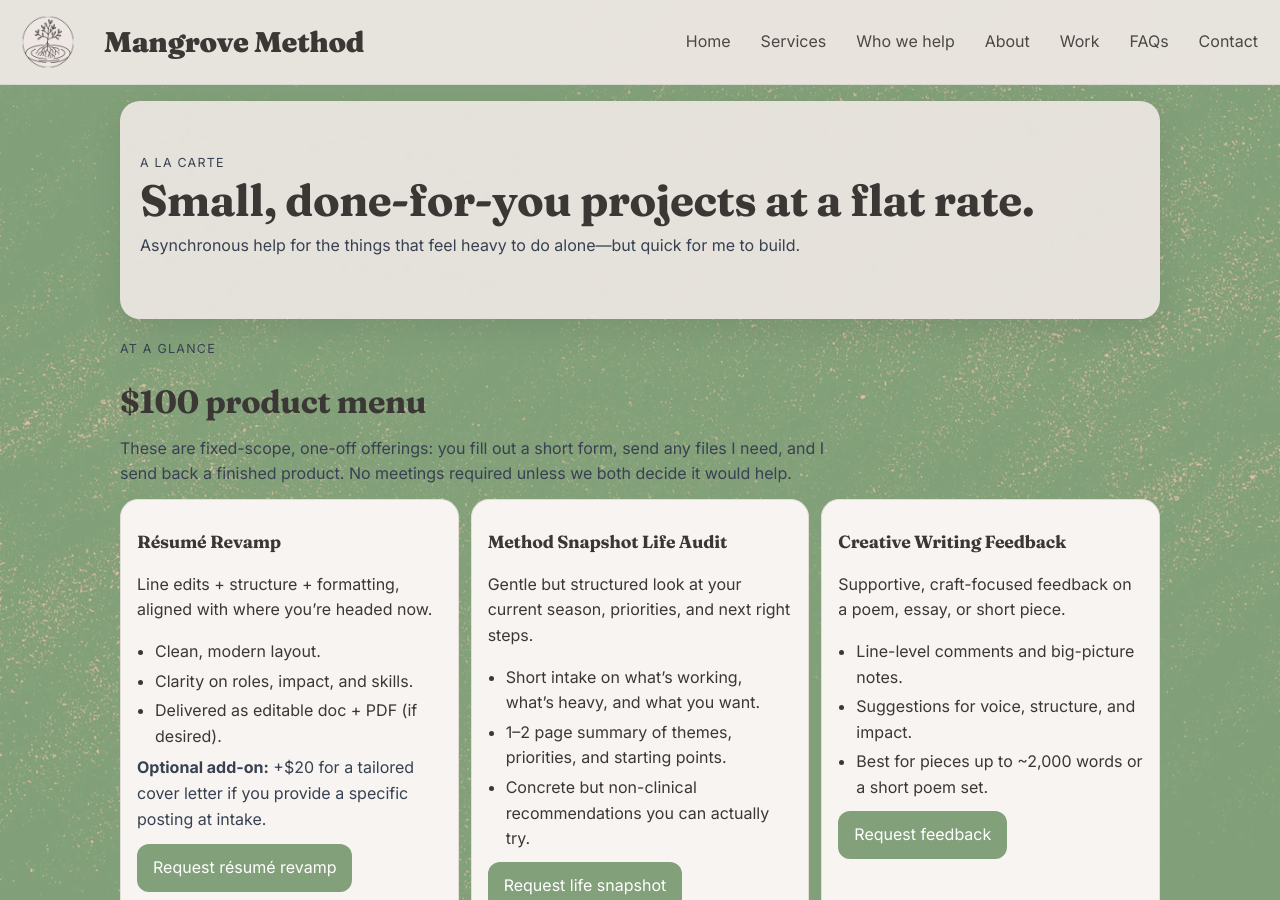
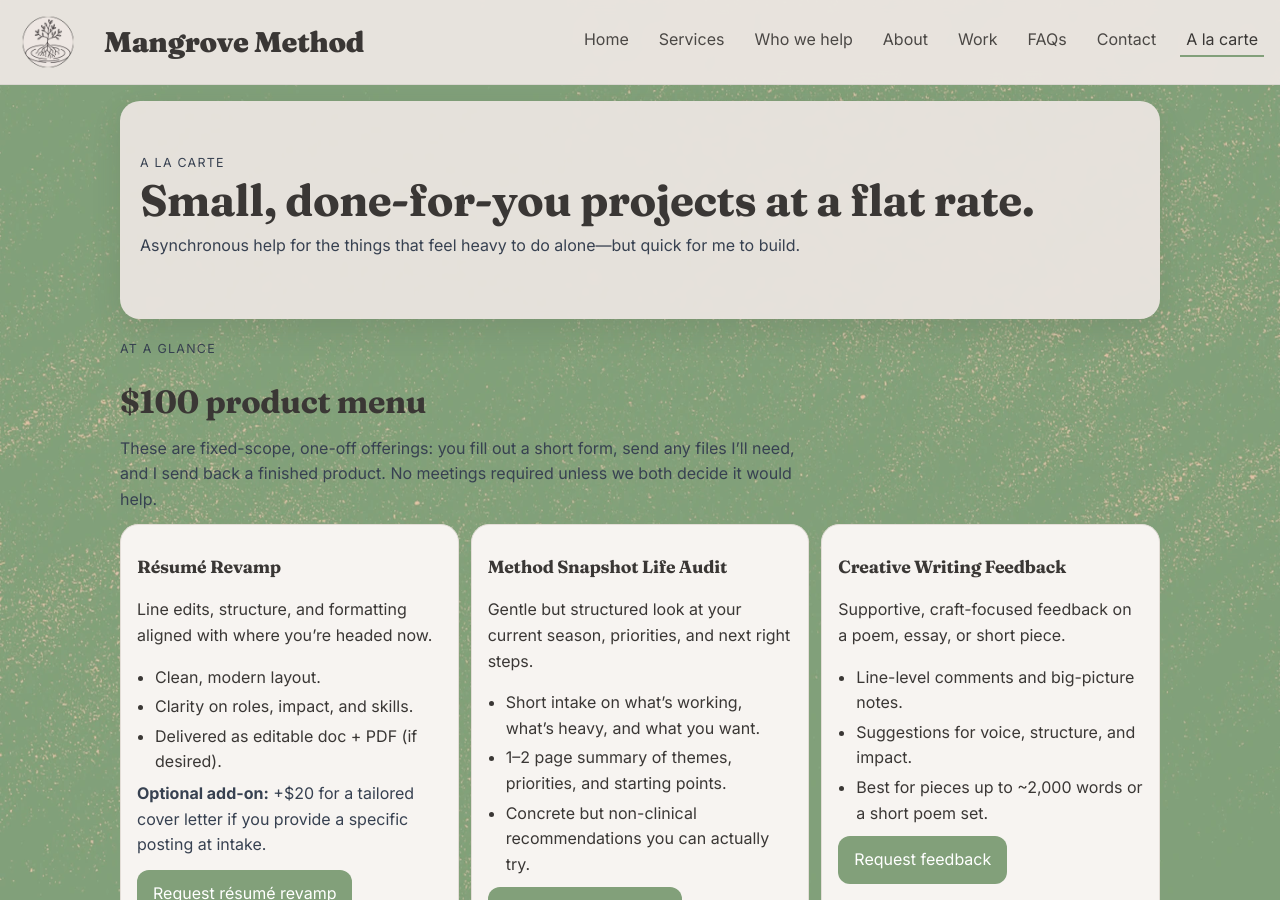
Before and after one commit to elizcurley/github.io, a Jekyll site: the page built from alacarte.md, in a window 1280 px wide and 900 px high. Built offline with Jekyll 4.4.1, drawn with Linux system fonts in a browser that asks for light colours; some of the changed text lies outside the part shown.

Commit message:
Alacarte revise and nav

```diff
--- a/_data/nav.yml
+++ b/_data/nav.yml
@@ -12,3 +12,5 @@
   url: /faqs/
 - title: Contact
   url: /contact/
+- title: A la carte
+  url: /alacarte/
--- a/alacarte.md
+++ b/alacarte.md
@@ -14,19 +14,21 @@
 ## $100 product menu
 
 <p class="sub">
-These are fixed-scope, one-off offerings: you fill out a short form, send any files I need, and I send back a finished product. No meetings required unless we both decide it would help.
+These are fixed-scope, one-off offerings: you fill out a short form, send any files I’ll need, and I send back a finished product. No meetings required unless we both decide it would help.
 </p>
 
 <div class="grid" style="margin-top:8px">
   <div class="card cols-4">
     <h3>Résumé Revamp</h3>
-    <p>Line edits + structure + formatting, aligned with where you’re headed now.</p>
+    <p>Line edits, structure, and formatting aligned with where you’re headed now.</p>
     <ul>
       <li>Clean, modern layout.</li>
       <li>Clarity on roles, impact, and skills.</li>
       <li>Delivered as editable doc + PDF (if desired).</li>
     </ul>
-    <p class="sub"><strong>Optional add-on:</strong> +$20 for a tailored cover letter if you provide a specific posting at intake.</p>
+    <p class="sub">
+      <strong>Optional add-on:</strong> +$20 for a tailored cover letter if you provide a specific posting at intake.
+    </p>
     <p class="cta-row">
       <a class="button" href="https://example.com/resume-form" target="_blank" rel="noopener">Request résumé revamp</a>
     </p>
@@ -66,7 +68,9 @@
       <li>I write a poem or letter in a tone you choose (warm, reflective, celebratory, grief, etc.).</li>
       <li>Delivered as a text document you can print, send, or keep.</li>
     </ul>
-    <p class="sub">Common uses: birthdays, anniversaries, grief, closure, blessings, or “I can’t find the words.”</p>
+    <p class="sub">
+      Common uses: birthdays, anniversaries, grief, closure, blessings, or “I can’t find the words.”
+    </p>
     <p class="cta-row">
       <a class="button" href="https://example.com/commission-form" target="_blank" rel="noopener">Commission a piece</a>
     </p>
@@ -80,7 +84,9 @@
       <li><em>Either</em> a readiness snapshot <em>or</em> a narrative outline/template.</li>
       <li>Concrete notes on where to start, strengthen, or simplify.</li>
     </ul>
-    <p class="sub">Not a full grant-writing engagement, but a focused and usable jumping-off point.</p>
+    <p class="sub">
+      Not a full grant-writing engagement, but a focused and usable jumping-off point.
+    </p>
     <p class="cta-row">
       <a class="button" href="https://example.com/grant-form" target="_blank" rel="noopener">Request grant support</a>
     </p>
@@ -108,7 +114,7 @@
     <li><strong>Choose a product:</strong> Pick the option that fits what you need right now.</li>
     <li><strong>Complete the intake:</strong> Each link opens a short form where you can share context and upload files.</li>
     <li><strong>Send payment:</strong> I’ll send simple instructions for payment ($100 per product, plus any add-ons).</li>
-    <li><strong>Receive your deliverable:</strong> I draft, you get a finished product by email, with one light revision window.</li>
+    <li><strong>Receive your deliverable:</strong> I draft; you get a finished product by email, with one light revision window.</li>
   </ol>
 
   <p class="cta-row">
```
